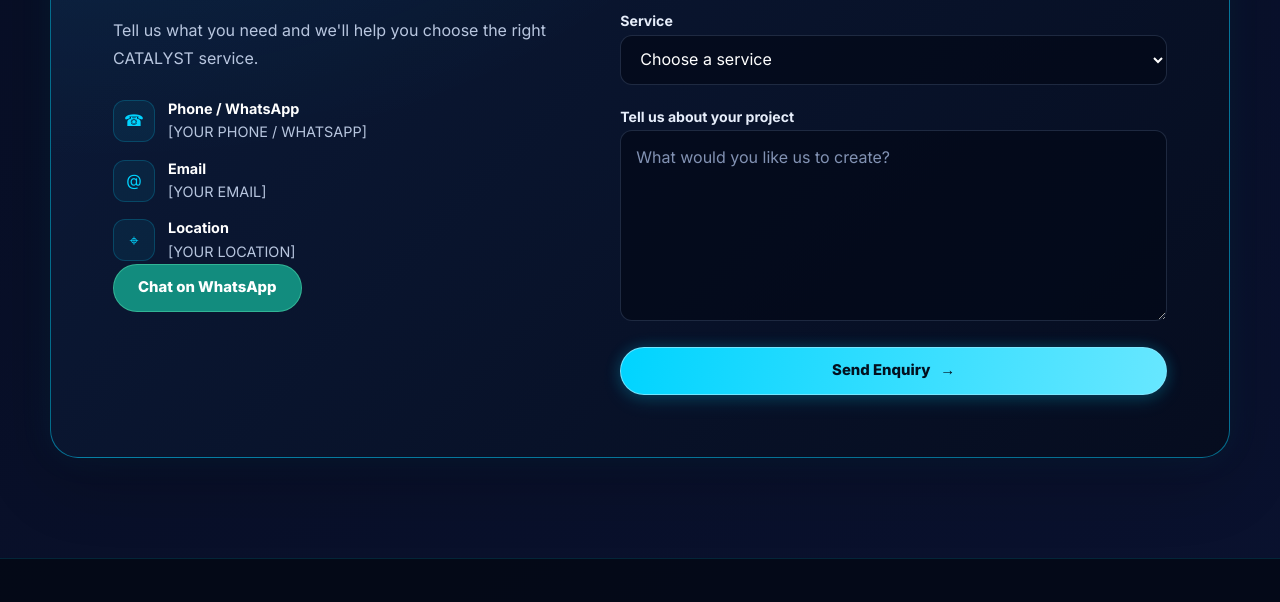
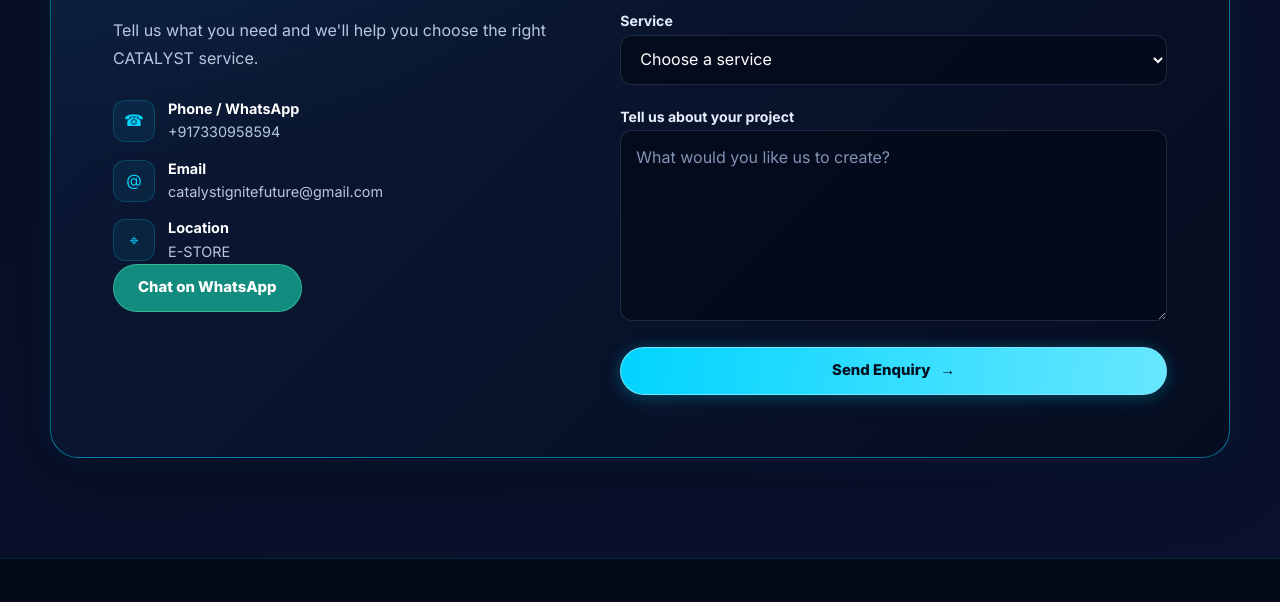
Before and after one commit to catalystignitefuture/catalystai, a plain HTML site: page index.html in a window 1280 px wide. Shown: the part 4021-4623 px from the top of the page. Drawn offline with Linux system fonts and the light colour scheme.

Commit message:
Update contact details in index.html

```diff
--- a/index.html
+++ b/index.html
@@ -368,7 +368,7 @@
                                     <div class="contact-detail-icon">☎</div>
                                     <div>
                                         <h3>Phone / WhatsApp</h3>
-                                        <p><span>[YOUR PHONE / WHATSAPP]</span></p>
+                                        <p><span>+917330958594</span></p>
                                     </div>
                                 </div>
 
@@ -376,7 +376,7 @@
                                     <div class="contact-detail-icon">@</div>
                                     <div>
                                         <h3>Email</h3>
-                                        <p><span>[YOUR EMAIL]</span></p>
+                                        <p><span>catalystignitefuture@gmail.com</span></p>
                                     </div>
                                 </div>
 
@@ -384,7 +384,7 @@
                                     <div class="contact-detail-icon">⌖</div>
                                     <div>
                                         <h3>Location</h3>
-                                        <p><span>[YOUR LOCATION]</span></p>
+                                        <p><span>E-STORE</span></p>
                                     </div>
                                 </div>
                             </div>
```
